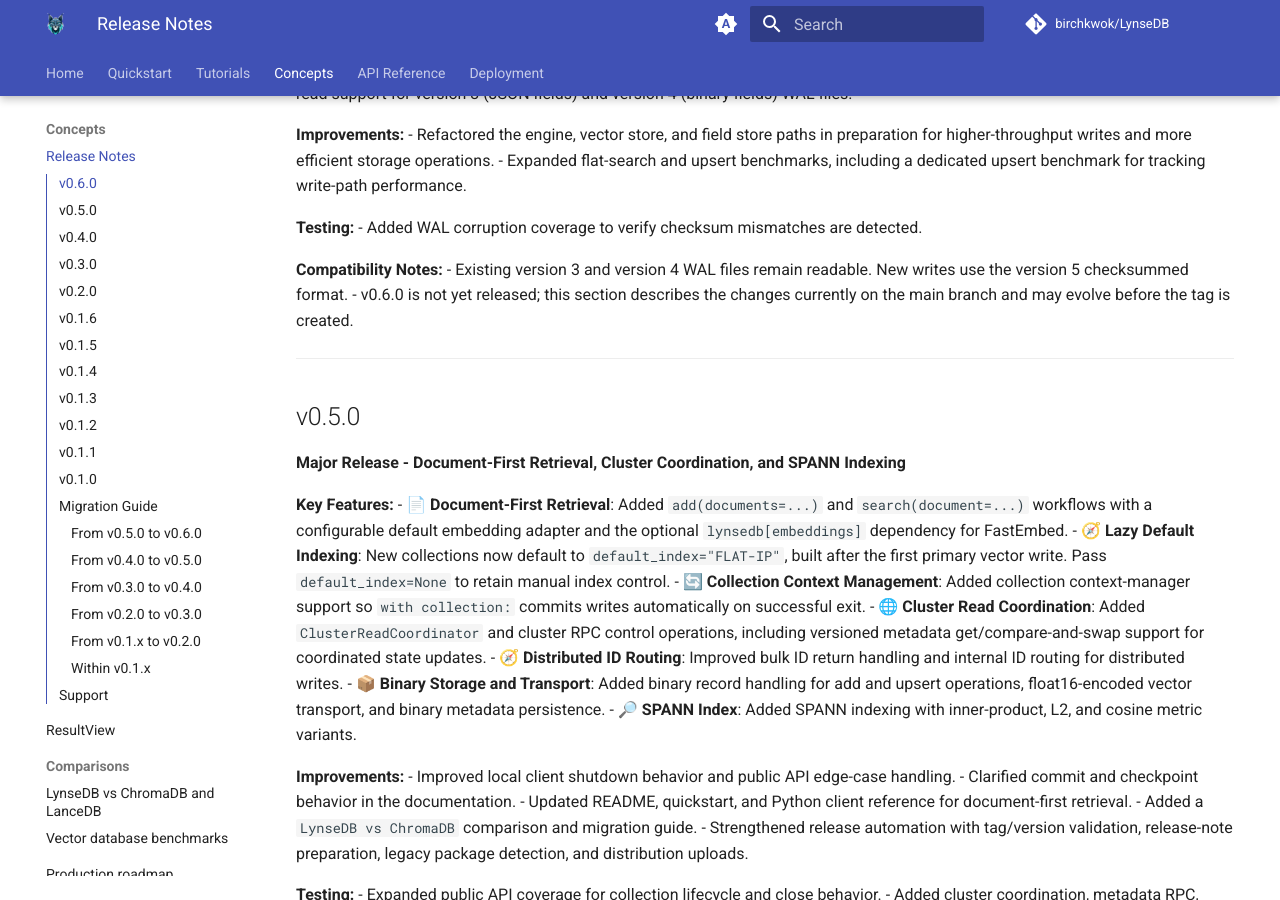
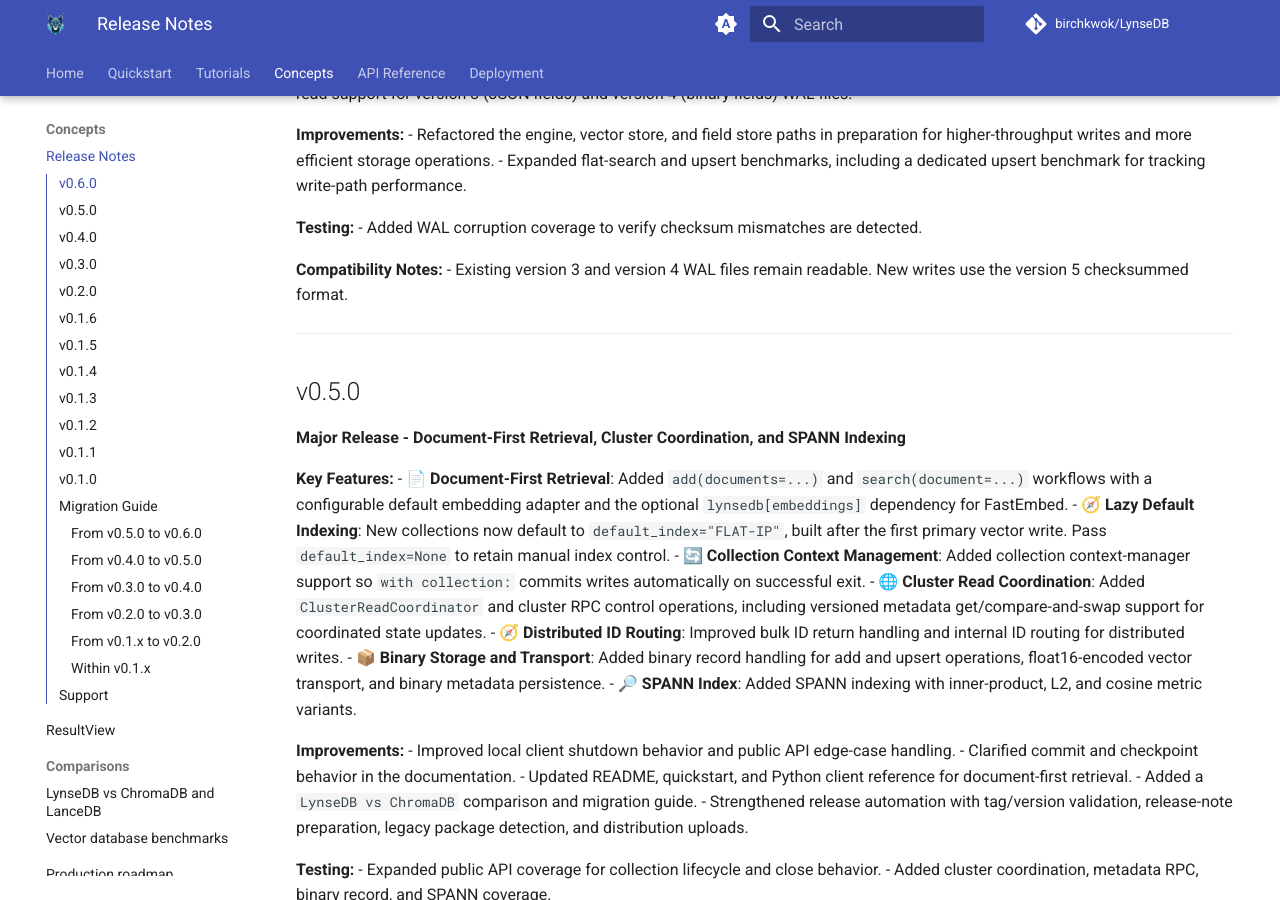
Before and after one commit to BirchKwok/lynsedb, an MkDocs documentation site: the page built from docs/releases.md, in a window 1280 px wide and 900 px high, scrolled down 422 px. Built offline with MkDocs 1.6.1 and Material for MkDocs 9.7.7, drawn with Linux system fonts in a browser that asks for light colours; comment, search, counter and statistics services are not loaded; the version menu is left out.

Commit message:
docs: update compatibility notes for v0.6.0 release status

```diff
--- a/docs/releases.md
+++ b/docs/releases.md
@@ -22,8 +22,7 @@
 **Compatibility Notes:**
 - Existing version 3 and version 4 WAL files remain readable. New writes use the
   version 5 checksummed format.
-- v0.6.0 is not yet released; this section describes the changes currently on
-  the main branch and may evolve before the tag is created.
+
 
 ---
 
```
